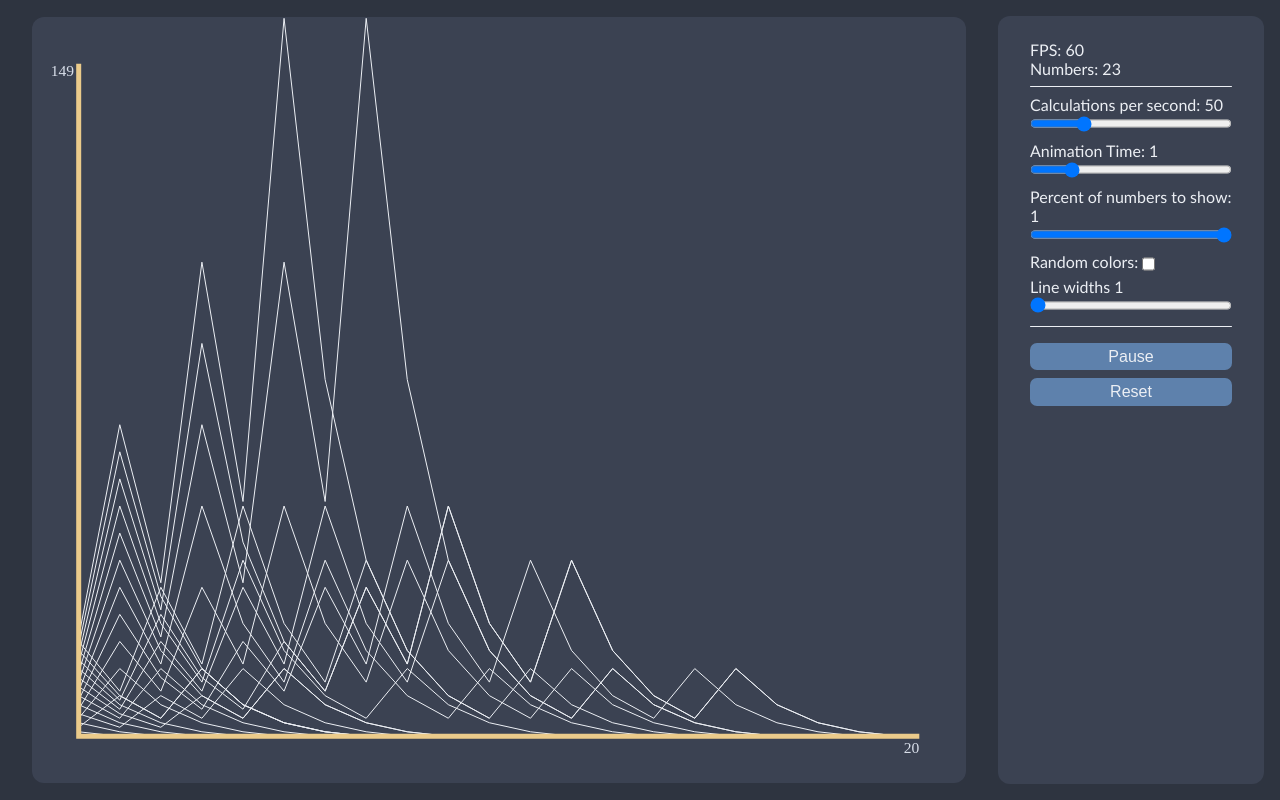
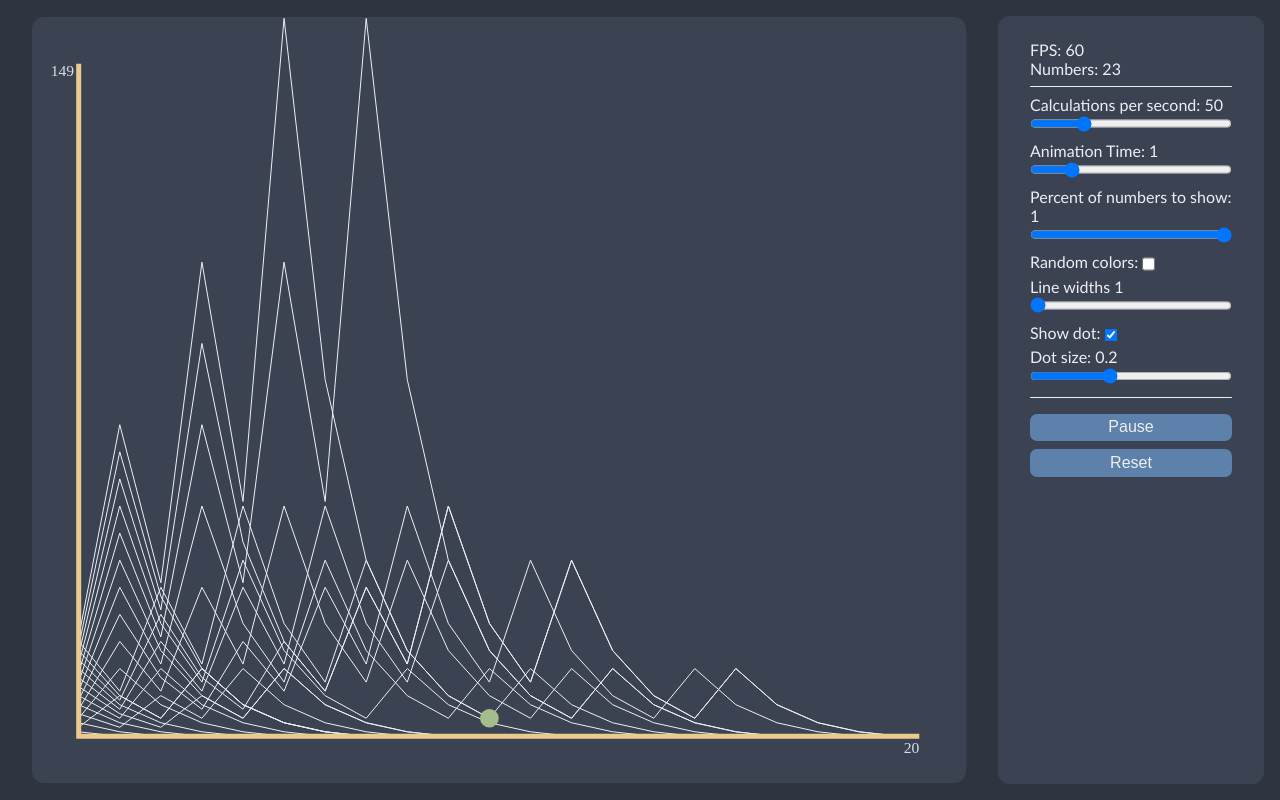
Before and after one commit to LelsersLasers/CollatzConjectureVisualization, a plain HTML site: page index.html in a window 1280 px wide. Drawn offline with Linux system fonts and the light colour scheme.

Commit message:
Dot to show where last value is

```diff
--- a/index.html
+++ b/index.html
@@ -57,6 +57,15 @@
             <input type="range" id="lineWidth" name="lineWidth" min="1" max="5" step="1" value="1" oninput="this.previousElementSibling.value = this.value" />
             <br class="spacing" />
 
+            <label for="showDot">Show dot:</label>
+            <input type="checkbox" id="showDot" name="showDot" checked />
+            <br class="spacing" />
+
+            <label for="dotSize">Dot size:</label>
+            <output>0.2</output>
+            <input type="range" id="dotSize" name="dotSize" min="0.01" max="0.5" step="0.01" value="0.2" oninput="this.previousElementSibling.value = this.value" />
+            <br class="spacing" />
+
             <hr />
 
             <button id="pauseButton" onclick="togglePause()" style="margin-top: 0.5em;">Pause</button>
--- a/script.js
+++ b/script.js
@@ -179,6 +179,17 @@ function render() {
         context.stroke();
     }
 
+    if (Settings.showDot) {
+        const lastVal = lastNumber.history[lastNumber.history.length - 1];
+        const lastX = valToX(lastNumber.history.length - 1);
+        const lastY = valToY(lastVal);
+
+        context.fillStyle = "#A3BE8C";
+        context.beginPath();
+        context.arc(lastX, lastY, Settings.dotSize * SPACER_PX, 0, 2 * Math.PI);
+        context.fill();
+    }
+
 
 
 
--- a/settings.js
+++ b/settings.js
@@ -4,4 +4,6 @@ class Settings {
     static speed = 50; // `CollatzNumber.next()` calls per second
     static slideSpeed = 1; // higher = slower
     static lineWidth = 1;
+    static showDot = true;
+    static dotSize = 0.2;
 }
```
